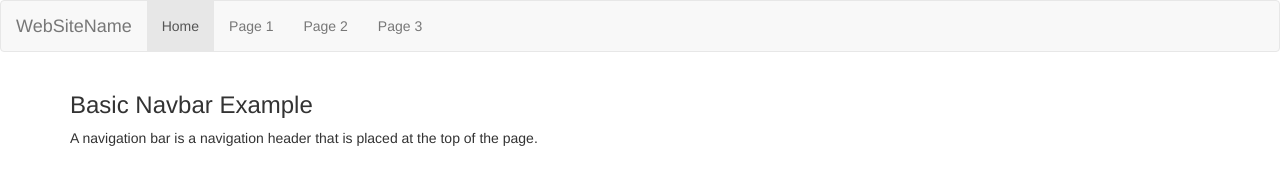
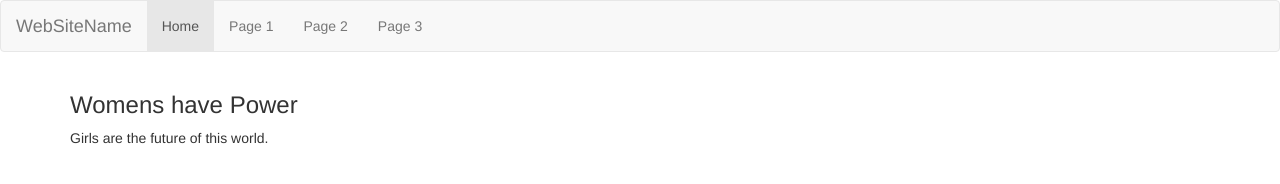
Before and after one commit to misbah987/misbah18, a plain HTML site: page menu 1.html in a window 1280 px wide. Drawn offline with nearby package versions, Linux system fonts and the light colour scheme.

Commit message:
Update menu 1.html

```diff
--- a/menu 1.html
+++ b/menu 1.html
@@ -25,8 +25,8 @@
 </nav>
 
 <div class="container">
-  <h3>Basic Navbar Example</h3>
-  <p>A navigation bar is a navigation header that is placed at the top of the page.</p>
+  <h3>Womens have Power</h3>
+  <p>Girls are the future of this world.</p>
 </div>
 
 </body>
```
